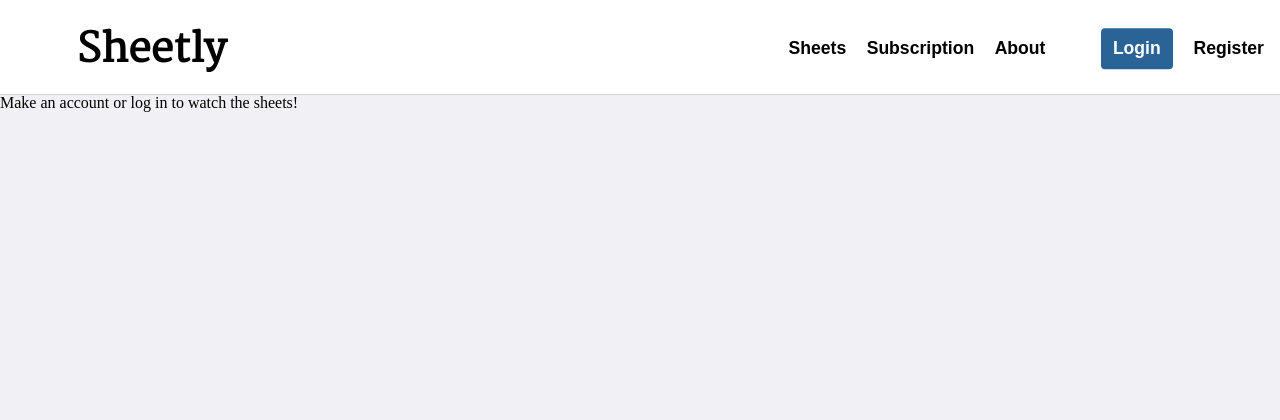
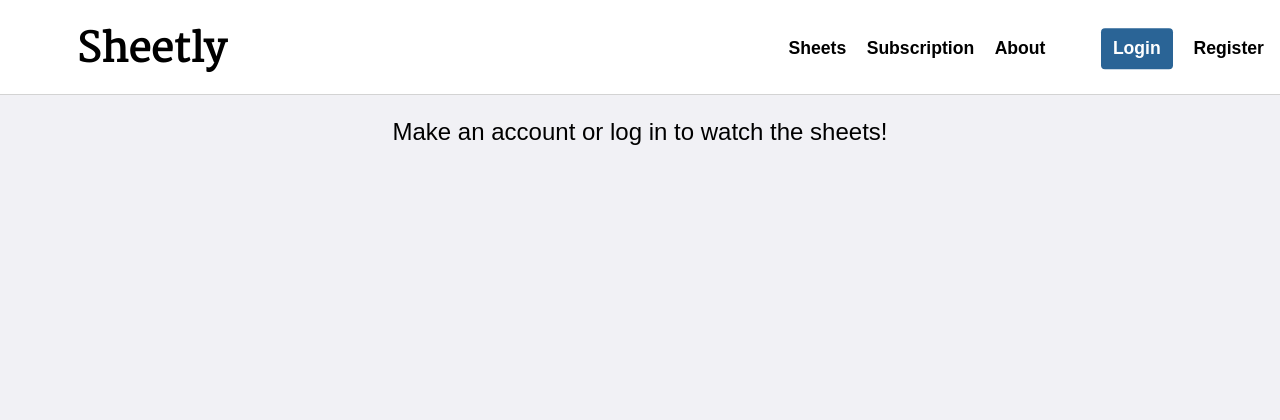
Before and after one commit to wynssimon/IMSLP, a PHP site: page /pages/sheet.php in a window 1280 px wide. Shown: the top 420 px of the page. Run offline with PHP 8.4, Linux system fonts and the light colour scheme.

Commit message:
sterren volledig in orde

```diff
--- a/pages/sheet.php
+++ b/pages/sheet.php
@@ -42,7 +42,7 @@ include './config.php';
         $users_permissions = $_SESSION['users_permissions'];
 
         if (($count >= 6) & ($users_permissions == 0)) {
-            echo '<p>sorry you watched already 5 sheets today, come back tomorrow or take a subscription to watch as many sheets as you want</p>';
+            echo '<div class="tekst"><p>sorry you watched already 5 sheets today, come back tomorrow or take a subscription to watch as many sheets as you want</p></div>';
         } elseif (
             $count < 6 ||
             $count == null ||
@@ -109,10 +109,14 @@ include './config.php';
           if ($resultOwnchoice->num_rows > 0) {
               while ($rowChoice = $resultOwnchoice->fetch_assoc()) {
                   $ownChoiceRating = $rowChoice['rating_value'];
-                  echo '<script> var ownChoiceRating = ' .
+                  echo '<script>  var ownChoiceRating = ' .
                       $ownChoiceRating .
                       '; </script>';
               }
+          } else {
+              echo '<script>
+                let ownChoiceRating = 0;
+            </script>';
           }
           if ($result2->num_rows > 0) {
               while ($row2 = $result2->fetch_assoc()) {
@@ -189,7 +193,13 @@ include './config.php';
 
 
             </div>
-
+            <div class="showbox">
+                    <div id="loading-spinner">
+                        <svg class="circular" viewBox="25 25 50 50">
+                        <circle class="path" cx="50" cy="50" r="20" fill="none" stroke-width="2" stroke-miterlimit="10"/>
+                       </svg>
+                    </div>
+                </div>
             <div id="osmdCanvas"></div>
             <script >
                     var url_string = window.location.href;
@@ -212,18 +222,12 @@ include './config.php';
                             document.getElementById("loading-spinner").style.display = "none";
                         });
             </script>
-                 <div class="showbox">
-                    <div id="loading-spinner">
-                        <svg class="circular" viewBox="25 25 50 50">
-                        <circle class="path" cx="50" cy="50" r="20" fill="none" stroke-width="2" stroke-miterlimit="10"/>
-                       </svg>
-                    </div>
-            </div>
+
 
             <?php }
 
         } else {
-            echo '<p>Make an account or log in to watch the sheets!</p>';
+            echo '<div class="tekst"><p>Make an account or log in to watch the sheets!</p></div>';
         } ?>
     </main>
     <?php include '../includes/footer.php'; ?>
--- a/scripts/stars.js
+++ b/scripts/stars.js
@@ -1,4 +1,21 @@
 var inputs = document.querySelectorAll("input[type='submit']");
+
+if (ownChoiceRating === 0) {
+  for (var i = 0; i < inputs.length; i++) {
+    inputs[i].addEventListener('mouseover', function () {
+      for (var j = 0; j < inputs.length; j++) {
+        if (j < this.value) {
+          inputs[j].classList.add('beforeHover');
+        }
+      }
+    });
+    inputs[i].addEventListener('mouseout', function () {
+      for (var j = 0; j < inputs.length; j++) {
+        inputs[j].classList.remove('beforeHover');
+      }
+    });
+  }
+} else if (ownChoiceRating) {
   for (var i = 0; i < ownChoiceRating; i++) {
     inputs[i].classList.add('beforeHover');
   }
@@ -22,3 +39,4 @@ for (var i = 0; i < inputs.length; i++) {
       }
     });
   }
+}
--- a/styles/sheet.css
+++ b/styles/sheet.css
@@ -34,6 +34,12 @@ input[type='submit'] {
 }
 #averageAndAmount p {
   font-family: 'Varela Round', sans-serif;
+}
+.tekst p {
+  font-family: 'Varela Round', sans-serif;
+  text-align: center;
+  margin-top: 25px;
+  font-size: 1.5rem;
 }
 form {
   display: flex;
```
Lines whose indentation alone changed are shown as unchanged.
